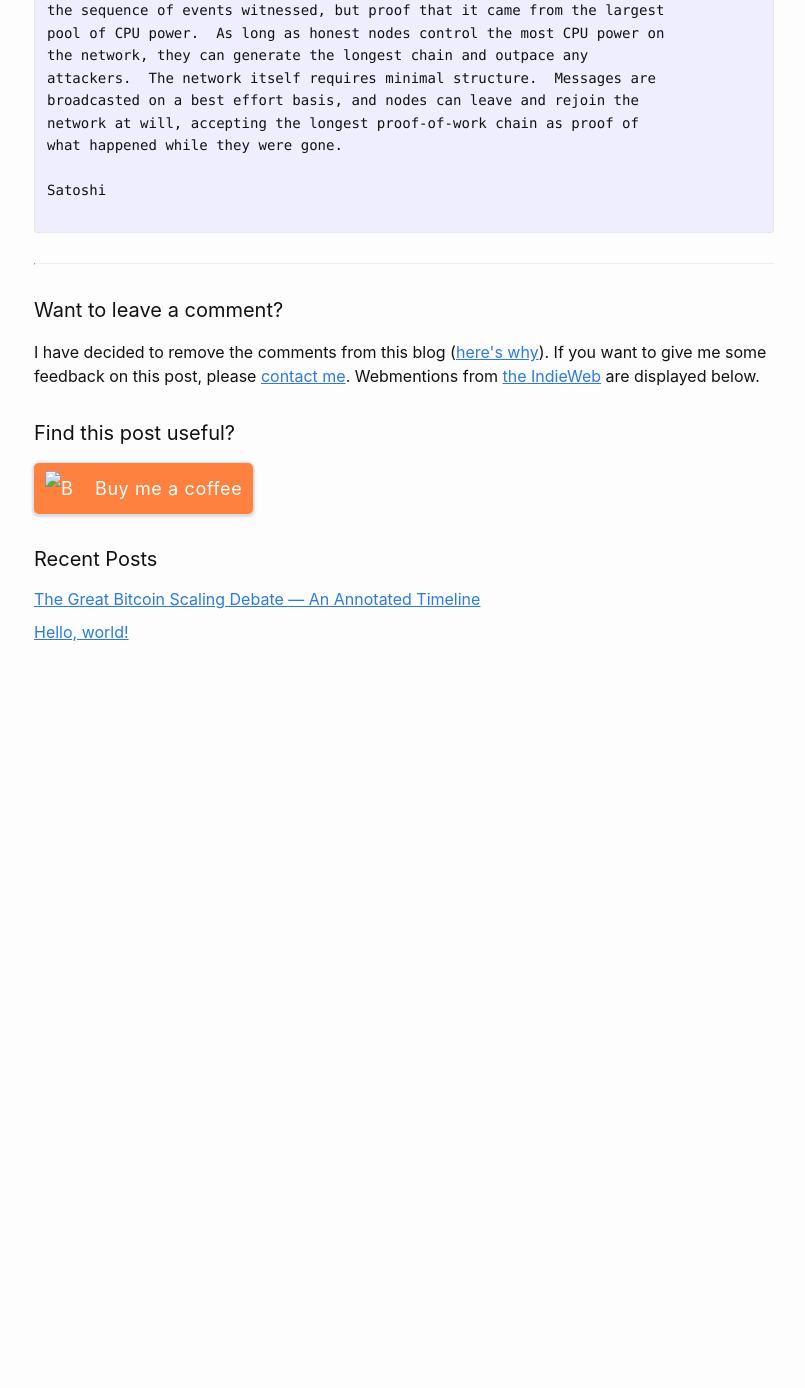
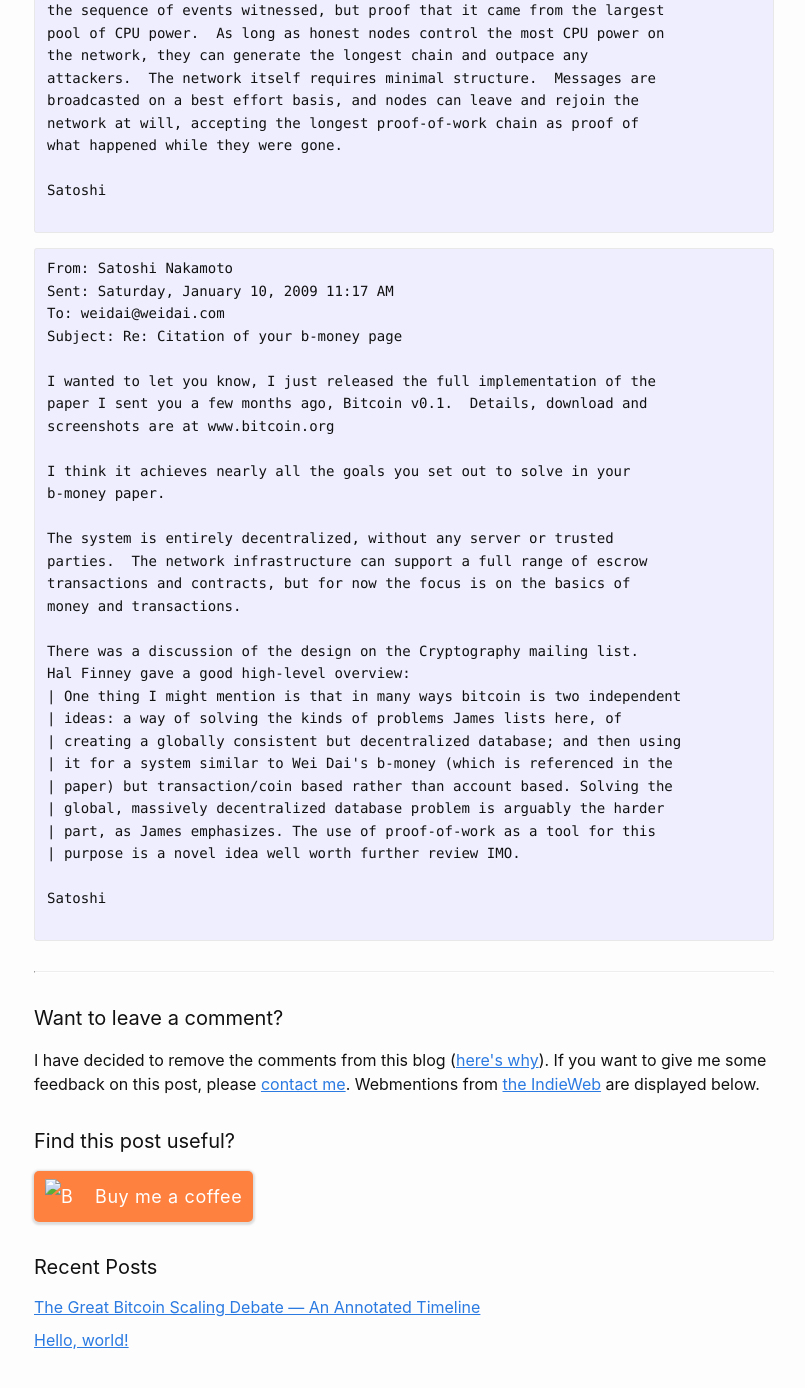
Before and after one commit to derykmakgill/krawisz, a Jekyll site: the page built from _posts/2020-04-18-satoshi.md, in a window 1280 px wide and 1400 px high, scrolled down 959 px. Shown: the top 1388 px of the window, without its empty margins (236-1041 px from the left). Built offline with Jekyll 4.4.1, drawn with Linux system fonts in a browser that asks for light colours; before the commit the page ends 1662 px from its top, so only the background shows below that.

Commit message:
Update 2020-04-18-satoshi.md

````diff
--- a/_posts/2020-04-18-satoshi.md
+++ b/_posts/2020-04-18-satoshi.md
@@ -51,3 +51,37 @@
 Satoshi
 
 ```
+
+
+```
+From: Satoshi Nakamoto
+Sent: Saturday, January 10, 2009 11:17 AM
+To: weidai@weidai.com
+Subject: Re: Citation of your b-money page
+
+I wanted to let you know, I just released the full implementation of the
+paper I sent you a few months ago, Bitcoin v0.1.  Details, download and
+screenshots are at www.bitcoin.org
+
+I think it achieves nearly all the goals you set out to solve in your
+b-money paper.
+
+The system is entirely decentralized, without any server or trusted
+parties.  The network infrastructure can support a full range of escrow
+transactions and contracts, but for now the focus is on the basics of
+money and transactions.
+
+There was a discussion of the design on the Cryptography mailing list.
+Hal Finney gave a good high-level overview:
+| One thing I might mention is that in many ways bitcoin is two independent
+| ideas: a way of solving the kinds of problems James lists here, of
+| creating a globally consistent but decentralized database; and then using
+| it for a system similar to Wei Dai's b-money (which is referenced in the
+| paper) but transaction/coin based rather than account based. Solving the
+| global, massively decentralized database problem is arguably the harder
+| part, as James emphasizes. The use of proof-of-work as a tool for this
+| purpose is a novel idea well worth further review IMO.
+
+Satoshi
+
+```
````
